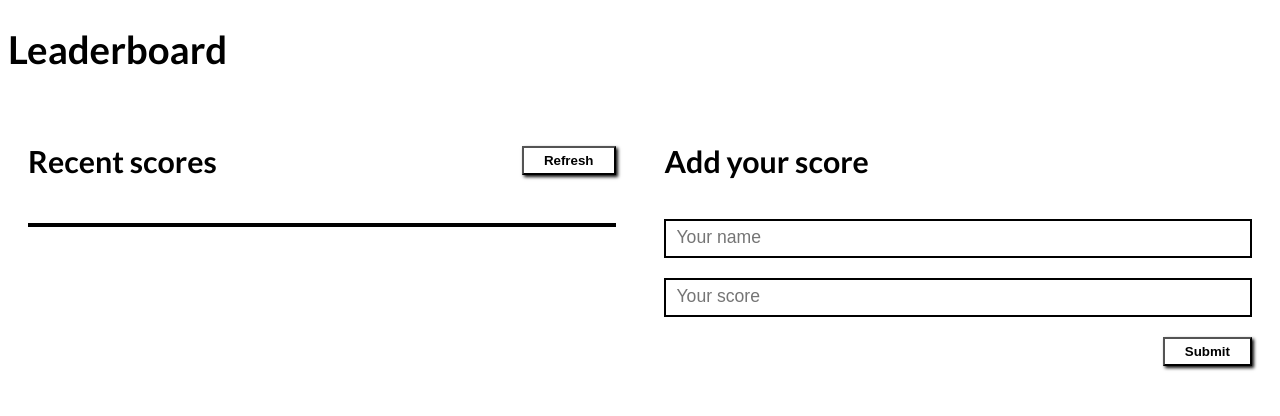
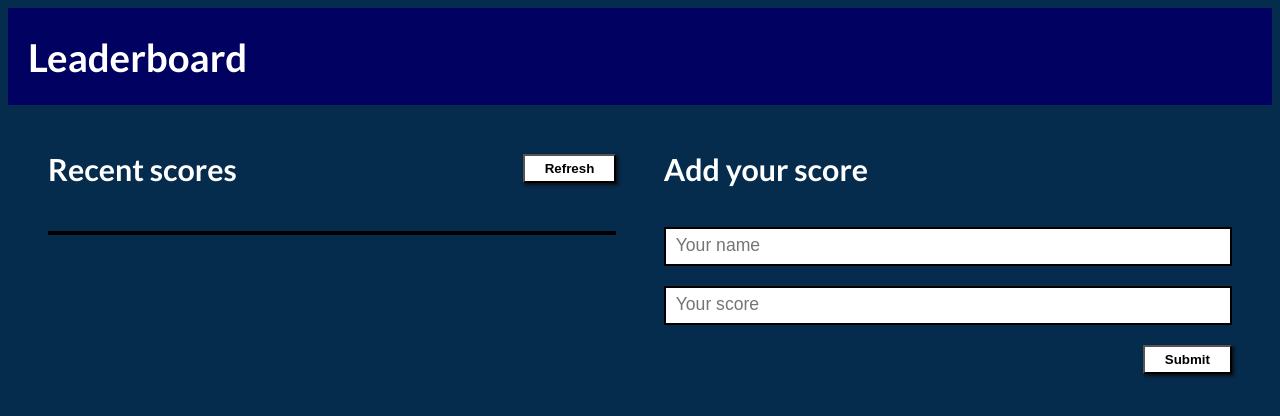
Before and after one commit to AyoMoses1/Leaderboard, a website built with webpack: page src/index.html in a window 1280 px wide. Built offline with nearby package versions, Linux system fonts and the light colour scheme; no server answers.

Commit message:
made some final touches to the design

```diff
--- a/src/style.css
+++ b/src/style.css
@@ -14,13 +14,22 @@ body {
   box-sizing: border-box;
   font-weight: 600;
   font-size: 1.2rem;
+  background: rgb(5, 43, 77);
+  color: white;
+}
+
+header {
+  display: flex;
+  justify-content: start;
+  background: rgb(1, 1, 97);
+  padding-left: 20px;
 }
 
 main {
   display: flex;
   justify-content: space-between;
   gap: 20px;
-  padding: 20px 20px;
+  padding: 20px 40px;
 }
 
 .flex {
@@ -42,7 +51,12 @@ main section {
 }
 
 ul li:nth-child(even) {
-  background: grey;
+  background: rgb(1, 1, 97);
+}
+
+ul li:nth-child(odd) {
+  background: #fff;
+  color: #000;
 }
 
 #scores .flex {
```
